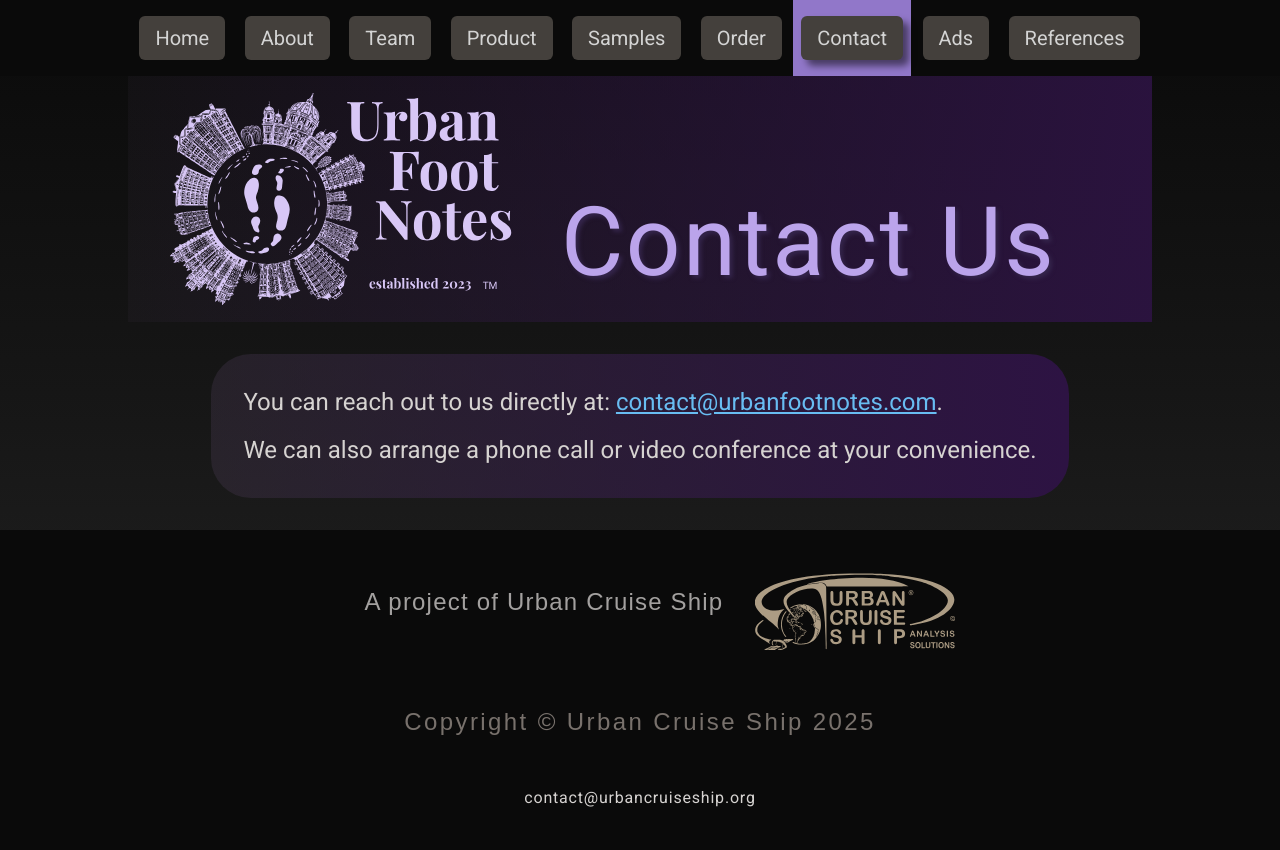
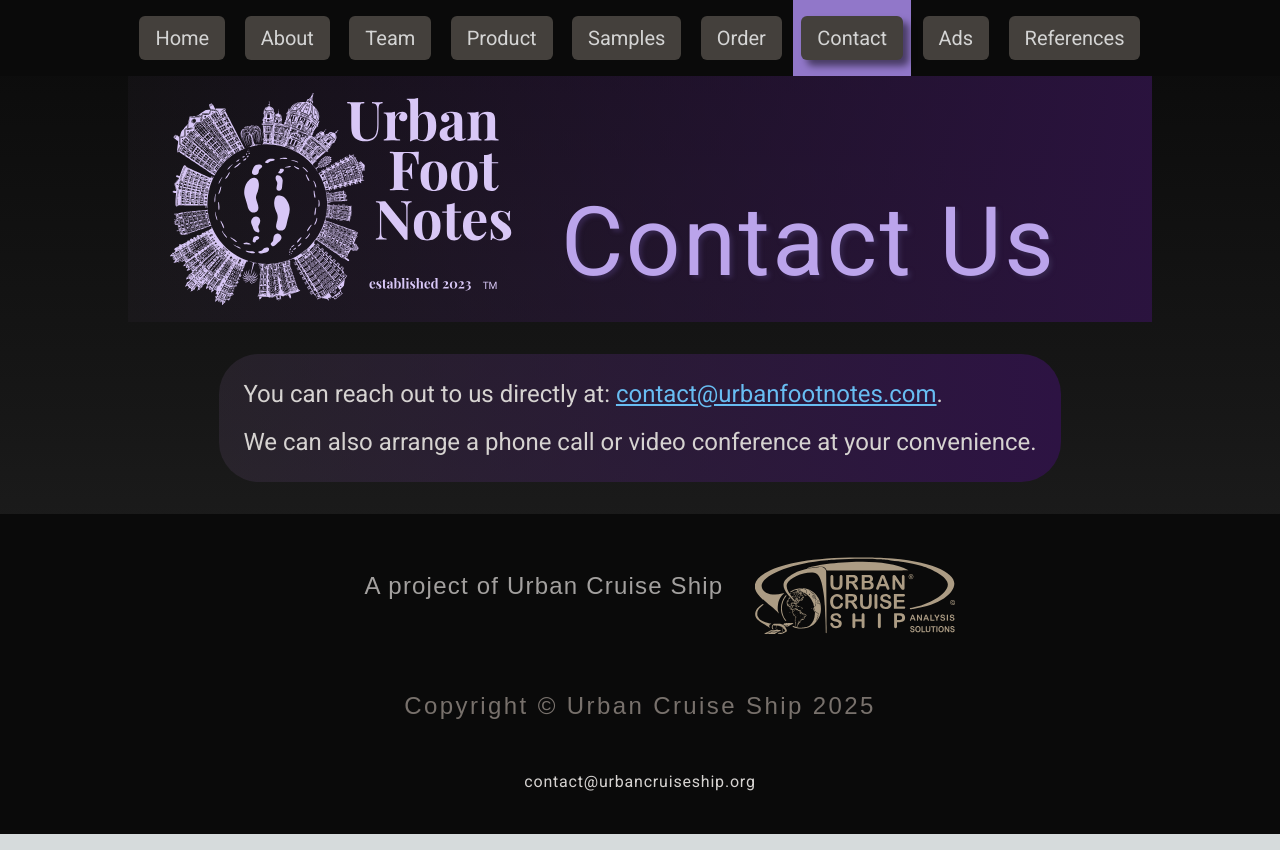
Before and after one commit to Richard-Burd/urban-footnotes-landing, a Next.js app: page /contact in a window 1280 px wide. Built offline with nearby package versions, Linux system fonts and the light colour scheme; a web font is replaced by a local one.

Commit message:
Contact Us Page fix

```diff
--- a/pages/contact.js
+++ b/pages/contact.js
@@ -17,7 +17,7 @@ export default function Contact() {
           showLogo={true} // Integrates the logo
         />
       </center>
-      <div className="roboto-font mx-4 rounded-[40px] p-8 text-xl text-stone-300 sm:bg-[linear-gradient(to_right,rgba(77,61,87,0.3),rgba(45,19,67,1.0))] md:text-2xl lg:mx-32">
+      <div className="roboto-font mx-4 rounded-[40px] text-xl text-stone-300 sm:bg-[linear-gradient(to_right,rgba(77,61,87,0.3),rgba(45,19,67,1.0))] md:p-6 md:text-2xl lg:mx-32">
         <p className="mb-4">
           You can reach out to us directly at:{" "}
           <Link href="mailto: contact@urbanfootnotes.com">
```
